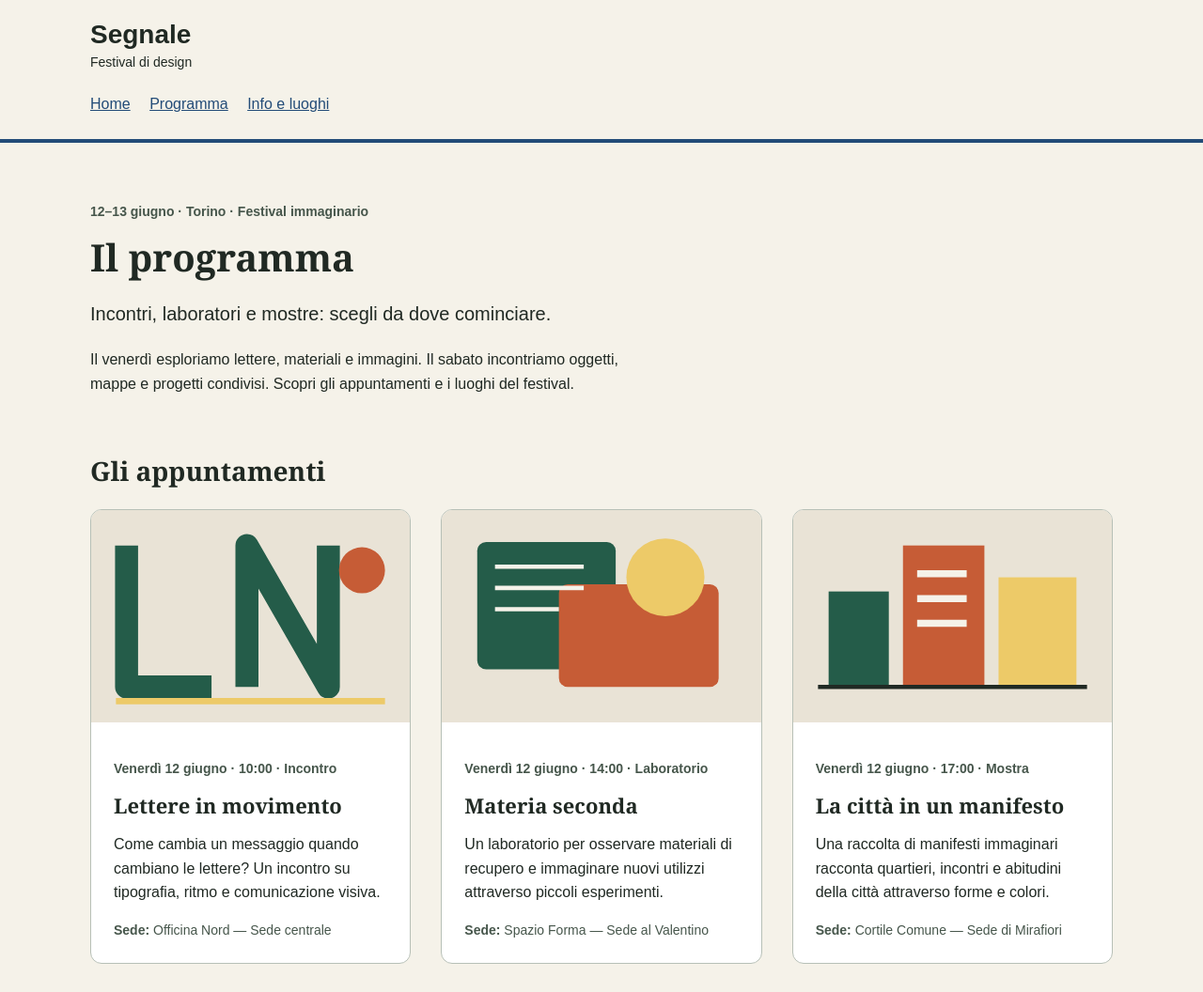
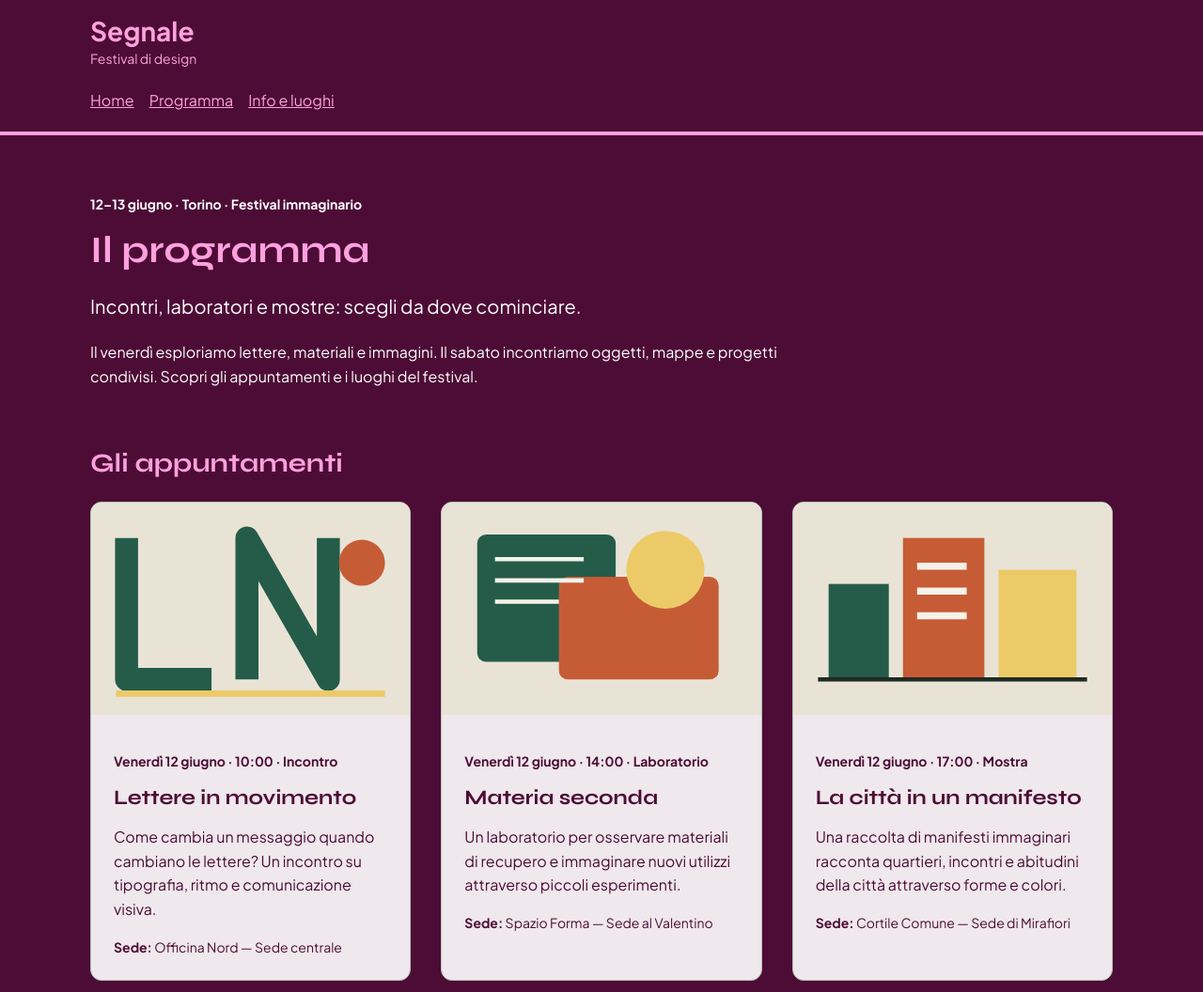
Before and after one commit to AgataBucovaz/festival-segnale, a plain HTML site: page programma.html in a window 1280 px wide. Shown: the top 1056 px of the page at 94% size. Drawn offline with Linux system fonts and the light colour scheme.

Commit message:
cambio di immagini, colori e font

```diff
--- a/programma.html
+++ b/programma.html
@@ -4,6 +4,12 @@
   <meta charset="utf-8">
   <meta name="viewport" content="width=device-width, initial-scale=1">
   <title>Programma — Segnale</title>
+  <link rel="preconnect" href="https://fonts.googleapis.com">
+  <link rel="preconnect" href="https://fonts.gstatic.com" crossorigin>
+  <link href="https://fonts.googleapis.com/css2?family=Syne:wght@400..800&display=swap" rel="stylesheet">
+  <link rel="preconnect" href="https://fonts.googleapis.com">
+  <link rel="preconnect" href="https://fonts.gstatic.com" crossorigin>
+  <link href="https://fonts.googleapis.com/css2?family=Plus+Jakarta+Sans:wght@400;700&display=swap" rel="stylesheet">
   <link rel="stylesheet" href="style.css">
 </head>
 <body>
@@ -19,6 +25,7 @@
     </div>
   </header>
 
+
   <main id="contenuto" class="container">
     <section class="intro">
       <p class="eyebrow">12–13 giugno · Torino · Festival immaginario</p>
@@ -26,6 +33,7 @@
       <p class="lead">Incontri, laboratori e mostre: scegli da dove cominciare.</p>
       <p class="reading-text">Il venerdì esploriamo lettere, materiali e immagini. Il sabato incontriamo oggetti, mappe e progetti condivisi. Scopri gli appuntamenti e i luoghi del festival.</p>
     </section>
+
 
     <section class="content-section">
       <h2 id="titolo-eventi">Gli appuntamenti</h2>
@@ -88,6 +96,7 @@
     </section>
   </main>
 
+
   <footer class="site-footer"><div class="container"><p>Segnale · Progetto didattico · Festival immaginario</p></div></footer>
 </body>
 </html>
--- a/style.css
+++ b/style.css
@@ -1,18 +1,25 @@
 /* Segnale: esempio completo della consegna su Home e Programma. */
+
 
 /* Valori condivisi: le regole interessate li richiamano con var(). */
 :root {
-  --colore-primario: #234c78;
-  --colore-primario-scuro: #163454;
-  --colore-sfondo: #f5f2e9;
-  --colore-testo: #202923;
-  --font-testo: Arial, Helvetica, sans-serif;
-  --font-titoli: Georgia, "Times New Roman", serif;
+  --colore-primario: #ffa1de;
+  --colore-primario-scuro: #e63edb;
+  --colore-sfondo: #4d0c36;
+  --colore-testo: #ffa1de;
+  --colore-testo-secondario: #ecf5ef;
+  --colore-testo-secondario-card: #4d0c36;
+  --font-testo: "Plus Jakarta Sans", Arial, Helvetica, sans-serif;
+  --font-titoli: "Syne", Georgia, serif;
+
+
 }
+
 
 * {
   box-sizing: border-box;
 }
+
 
 body {
   margin: 0;
@@ -23,17 +30,21 @@ body {
   line-height: 1.6;
 }
 
+
 a {
   color: var(--colore-primario);
 }
+
 
 a:hover {
   text-decoration: underline;
 }
 
+
 a:focus {
   outline: 3px solid var(--colore-testo);
 }
+
 
 .container {
   width: 92%;
@@ -41,10 +52,29 @@ a:focus {
   margin: 0 auto;
 }
 
+
 .site-header {
-  padding: 1.25rem 0;
+  position: sticky;
+  top: 0;
+  z-index: 1000;
+  padding: 1rem 0;
   border-bottom: 4px solid var(--colore-primario);
+  background: var(--colore-sfondo);
 }
+
+
+@media (max-width: 599px) {
+  .site-header {
+    padding: 0.5rem 0;
+  }
+
+
+  nav {
+    margin-top: 0.5rem;
+    gap: 0;
+  }
+}
+
 
 .brand {
   display: inline-block;
@@ -55,6 +85,7 @@ a:focus {
   text-decoration: none;
 }
 
+
 .brand span {
   display: block;
   margin-top: 0.25rem;
@@ -62,27 +93,64 @@ a:focus {
   font-weight: normal;
 }
 
+
 nav {
+  display: flex;
+  flex-direction: column;
+  align-items: flex-start;
+  gap: 0.25rem;
   margin-top: 1rem;
 }
 
+
 nav a {
   display: inline-block;
-  margin-right: 1rem;
+  margin-right: 0;
   padding: 0.25rem 0;
 }
+
+
+@media (min-width: 600px) {
+  nav {
+    flex-direction: row;
+    flex-wrap: wrap;
+    align-items: center;
+    gap: 0.5rem 1rem;
+  }
+}
+
+
+
+
 
 
 .intro {
   padding: 3rem 0 1rem;
 }
 
+
+.intro h1,
+.intro h2,
+.intro p {
+  color: #ffffff;
+}
+
+
+.intro h1,
+.intro h2 {
+  color: var(--colore-testo);
+}
+
+
+
+
 .eyebrow,
 .event-meta {
-  color: #46564b;
+  color: var(--colore-testo-secondario);
   font-size: 0.875rem;
   font-weight: bold;
 }
+
 
 h1,
 h2,
@@ -91,29 +159,35 @@ h3 {
   line-height: 1.2;
 }
 
+
 h1 {
   max-width: 18ch;
   margin: 0.75rem 0 1.25rem;
   font-size: 2.5rem;
 }
 
+
 h2 {
   font-size: 1.75rem;
 }
+
 
 h3 {
   margin: 0.5rem 0 0.75rem;
   font-size: 1.375rem;
 }
 
+
 .lead {
   max-width: 48ch;
   font-size: 1.25rem;
 }
 
+
 .reading-text {
   max-width: 65ch;
 }
+
 
 .button-link {
   display: inline-block;
@@ -126,13 +200,16 @@ h3 {
   text-decoration: none;
 }
 
+
 .button-link:hover {
   background: var(--colore-primario-scuro);
 }
 
+
 .content-section {
   margin: 2rem 0 3rem;
 }
+
 
 .festival-image {
   display: block;
@@ -143,13 +220,16 @@ h3 {
   border-radius: 0.75rem;
 }
 
+
 .venues {
   padding-left: 1.25rem;
 }
 
+
 .venues li {
   margin-bottom: 0.5rem;
 }
+
 
 /* Disposizione di base: una colonna. */
 .event-grid {
@@ -158,12 +238,14 @@ h3 {
   gap: 2rem;
 }
 
+
 .event-card {
   overflow: hidden;
   border: 1px solid #b7c0b7;
   border-radius: 0.75rem;
-  background: #ffffff;
+  background: #efe8ec;
 }
+
 
 .event-card img {
   display: block;
@@ -171,22 +253,37 @@ h3 {
   height: auto;
 }
 
+
 .event-body {
   padding: 1.5rem;
+  color: #4d0c36;
 }
+
+
+
 
 .event-place {
   margin-bottom: 0;
-  color: #46564b;
+  color: var(--colore-testo-secondario);
   font-size: 0.875rem;
 }
+
+
+.event-card .event-meta,
+.event-card .event-place {
+  color: var(--colore-testo-secondario-card);
+}
+
+
+
 
 .site-footer {
   padding: 1.25rem 0;
   border-top: 1px solid #b7c0b7;
-  color: #46564b;
+  color: var(--colore-testo-secondario);
   font-size: 0.875rem;
 }
+
 
 .skip-link {
   position: absolute;
@@ -197,9 +294,11 @@ h3 {
   color: var(--colore-testo);
 }
 
+
 .skip-link:focus {
   top: 1rem;
 }
+
 
 /* Da 600 px: due colonne. */
 @media (min-width: 600px) {
@@ -208,12 +307,14 @@ h3 {
   }
 }
 
+
 /* Da 1024 px: tre colonne. Questa regola segue quella da 600 px. */
 @media (min-width: 1024px) {
   .event-grid {
     grid-template-columns: repeat(3, 1fr);
   }
 }
+
 
 /* Info e luoghi: componenti aggiunti al sito esistente. */
 button {
@@ -228,21 +329,26 @@ button {
   cursor: pointer;
 }
 
+
 button:hover {
   background: var(--colore-primario-scuro);
 }
+
 
 button:focus {
   outline: 3px solid var(--colore-testo);
 }
 
+
 .venue-gallery {
   max-width: 54rem;
 }
 
+
 .venue-swiper {
   width: 100%;
 }
+
 
 .venue-slide {
   margin: 0;
@@ -252,15 +358,18 @@ button:focus {
   background: #ffffff;
 }
 
+
 .venue-slide img {
   display: block;
   width: 100%;
   height: auto;
 }
 
+
 .venue-slide figcaption {
   padding: 1.25rem;
 }
+
 
 .gallery-controls {
   display: grid;
@@ -269,16 +378,19 @@ button:focus {
   margin-top: 1rem;
 }
 
+
 .gallery-count {
   margin: 0.75rem 0 0;
   text-align: center;
 }
+
 
 @media (max-width: 319px) {
   .gallery-label {
     font-size: 0;
   }
 }
+
 
 .map-container {
   margin: 1.5rem 0;
@@ -288,6 +400,7 @@ button:focus {
   background: #ffffff;
 }
 
+
 .map-container iframe {
   display: block;
   width: 100%;
@@ -295,11 +408,13 @@ button:focus {
   border: 0;
 }
 
+
 .venue-addresses {
   display: grid;
   grid-template-columns: 1fr;
   gap: 1.5rem;
 }
+
 
 .venue-address {
   padding: 1.25rem;
@@ -307,9 +422,11 @@ button:focus {
   border-radius: 0.75rem;
 }
 
+
 .teaching-note {
   margin-top: 2rem;
 }
+
 
 @media (min-width: 768px) {
   .venue-addresses {
```
Also changed, not shown: index.html (+10 -0 lines), info.html (+8 -0 lines).
